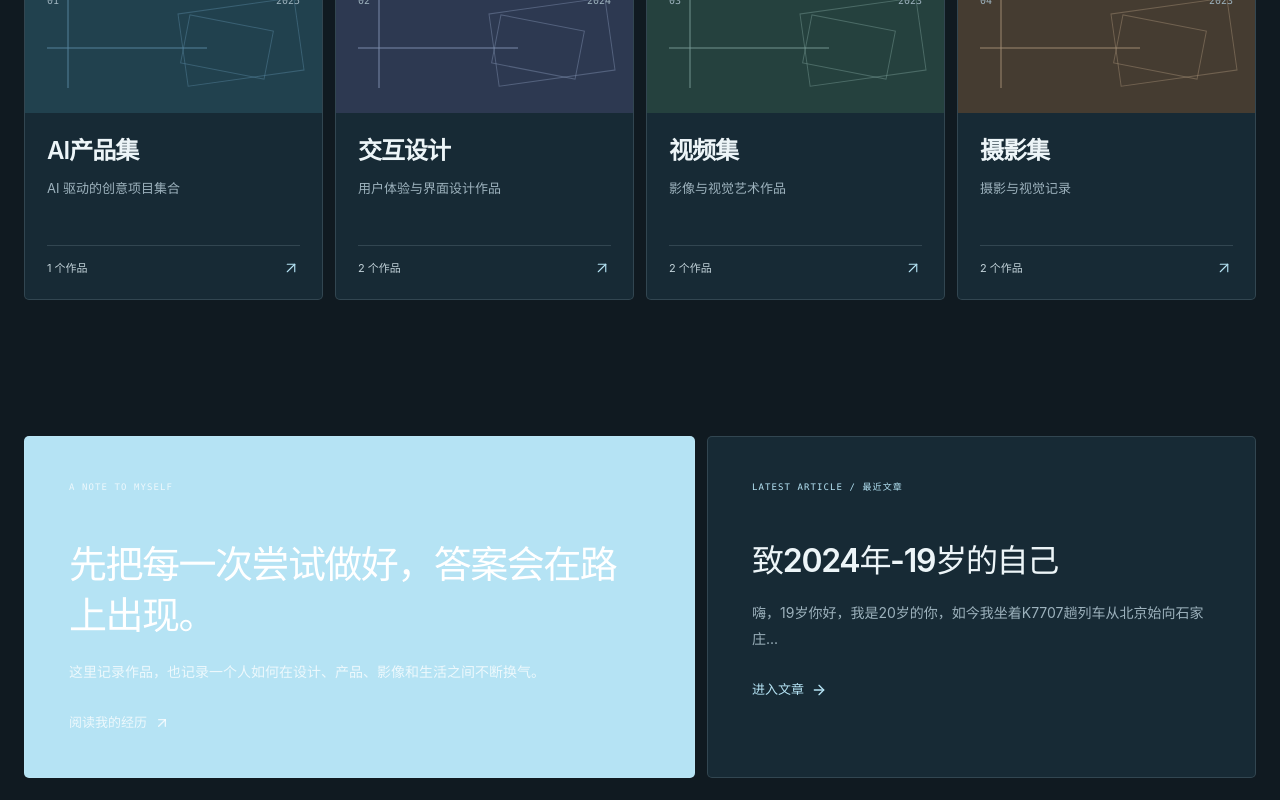
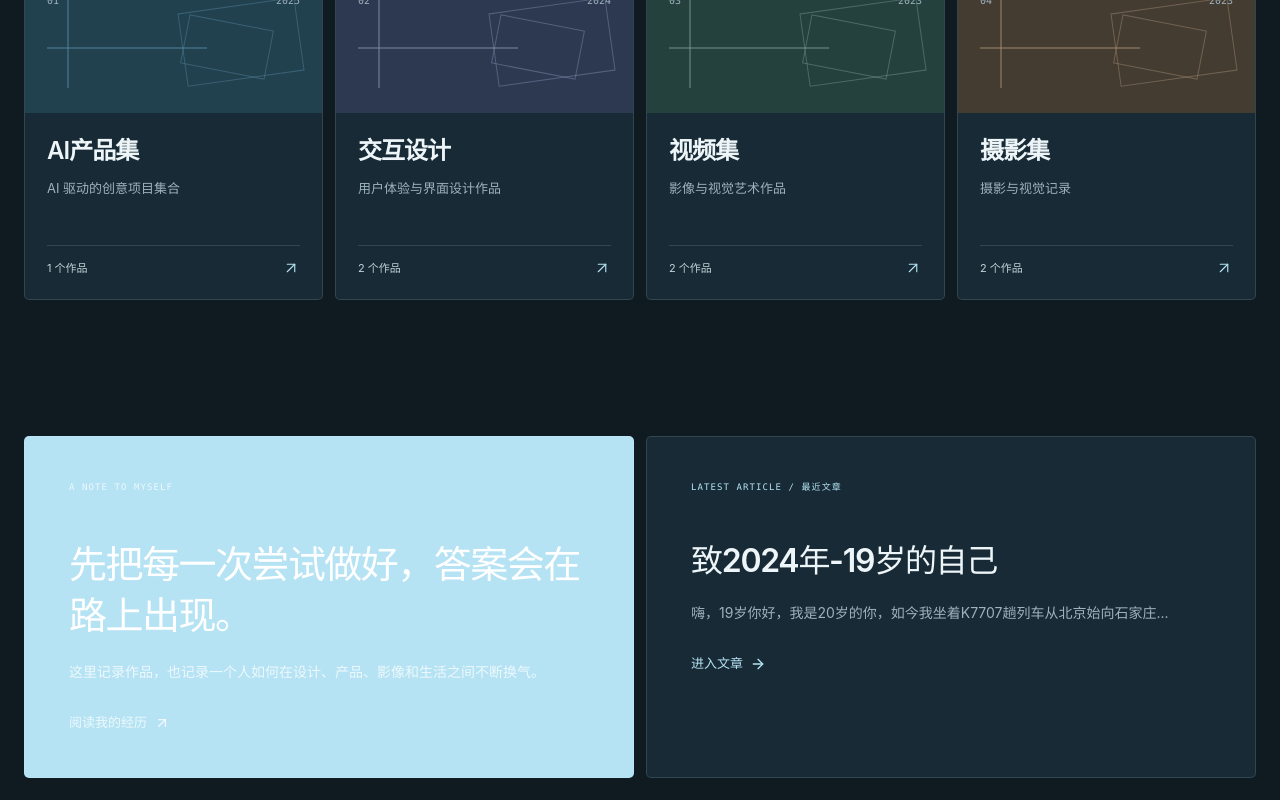
Before and after one commit to haotianmiao0829/-, a React (Vite) app: page / in a window 1280 px wide. Shown: the part 1288-2088 px from the top of the page. Built offline with nearby package versions, Linux system fonts and the light colour scheme.

Commit message:
让首页两列内容对齐

```diff
--- a/src/index.css
+++ b/src/index.css
@@ -735,7 +735,7 @@ textarea:focus-visible {
 
 .home-lower-grid {
   display: grid;
-  grid-template-columns: 1.1fr 0.9fr;
+  grid-template-columns: repeat(2, minmax(0, 1fr));
   gap: 12px;
 }
 
```
